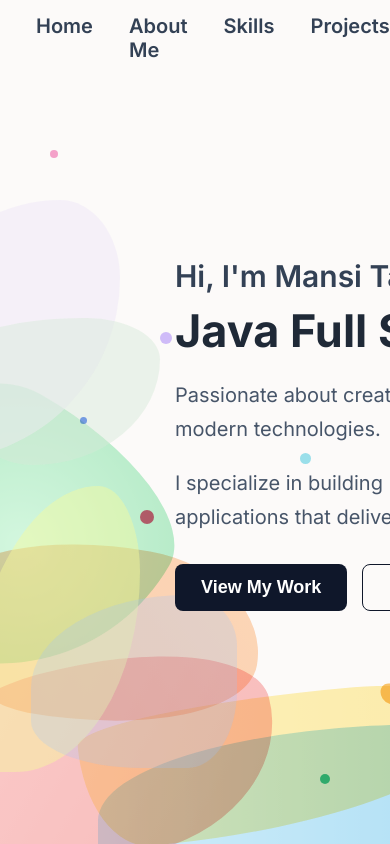
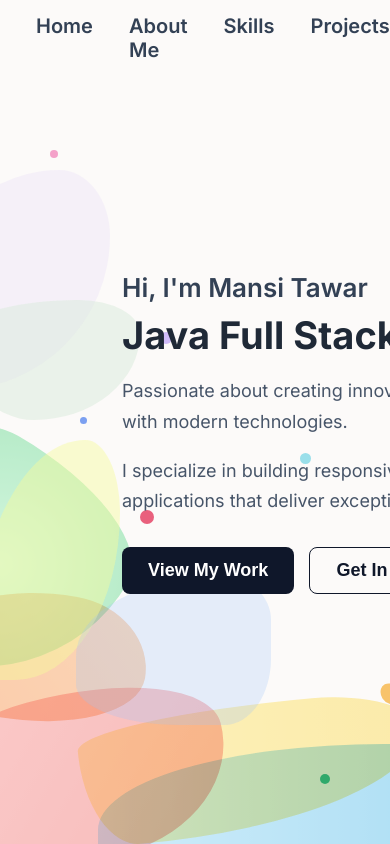
Before and after one commit to MansiTawar/mansi-portfolio, a React (Vite) app: page / in a window 390 px wide. Built offline with nearby package versions, Linux system fonts and the light colour scheme.

Commit message:
Hero Tablet view

```diff
--- a/src/styles/Hero.css
+++ b/src/styles/Hero.css
@@ -10,9 +10,12 @@
     max-width: 100%;
     padding-inline: clamp(40px, 8vw, 120px);
     position: relative;   /* REQUIRED for blobs */
-    overflow: hidden;     /* hides blob overflow */
+     overflow: hidden;   /*  hides blob overflow */
+    /* overflow-x: hidden;
+    overflow-y: visible; */
     background: #fcfaf9;
-    z-index: 1;
+    z-index: 10;
+    isolation: isolate;
 }
 
 /* .hero-section::before {
@@ -35,6 +38,8 @@
 .hero-content{
     max-width: 600px;
     transform: translateX(135px);
+    position: relative;
+    z-index: 20;
 
 }
 
@@ -97,7 +102,7 @@
   /* margin-top: 40px; */
   flex-shrink: 0;
   position: relative;
-  z-index: 2;
+
 
 }
 
@@ -109,6 +114,21 @@
 
   transform: translate(125px ,73px);  /* safe - image LOWER → use transform, not margin*/
 
+  /* for soft edge left/right */
+  -webkit-mask-image: linear-gradient(
+    to right,
+    rgba(0,0,0,0) 0%,
+    rgba(0,0,0,1) 15%,
+    rgba(0,0,0,1) 85%,
+    rgba(0,0,0,0) 100%
+  );
+  mask-image: linear-gradient(
+    to right,
+    rgba(0,0,0,0) 0%,
+    rgba(0,0,0,1) 15%,
+    rgba(0,0,0,1) 85%,
+    rgba(0,0,0,0) 100%
+  );
 }
 
 
@@ -135,11 +155,6 @@
   pointer-events: none;
 }
 
-
-.hero-content{
-    position: relative;
-    z-index: 1;
-}
 
 .hero-blob-yellow {
     position: absolute;
@@ -181,9 +196,6 @@
 }
 
 
-
-
-
 /* ===== Watercolor Layer Integration ===== */
 
 /* already present but confirmed */
@@ -199,12 +211,6 @@
   z-index: 0;
 }
 
-/* keep text & image on top */
-.hero-content,
-.hero-visual {
-  position: relative;
-  z-index: 2;
-}
 
 /* Stroke Style: Clearer Edges, Translucent Pigment */
         .stroke {
@@ -262,3 +268,97 @@
         .sp7 { width: 25px; height: 25px; background: #fbbf24; bottom: 40px; left: 520px; opacity: 0.3; }
         .sp8 { width: 8px; height: 8px; background: #ec4899; top: 150px; left: 50px; opacity: 0.5; }
         .sp9 { width: 11px; height: 11px; background: #06b6d4; bottom: 380px; left: 300px; opacity: 0.4; }
+
+
+/* ===============================
+   TABLET VIEW — SAME AS PC
+   (Scale down only, no layout change)
+   =============================== */
+@media (max-width: 1024px) {
+
+  .hero-section{
+    gap: 60px; /* slightly reduced */
+    padding-inline: clamp(32px, 6vw, 80px);
+
+  }
+
+  /* CONTENT — same position, smaller */
+  .hero-content{
+    transform: translateX(90px); /* reduced from 135px */
+    max-width: 520px;
+  }
+
+  .hero-content h1{
+    font-size: 38px;
+  }
+
+  .hero-content h2{
+    font-size: 26px;
+  }
+
+  .hero-content p{
+    font-size: 18px;
+  }
+
+  /* IMAGE — same alignment, scaled */
+  .hero-visual img{
+    width: 627px;
+    transform: translate(-75px, 51px);
+  }
+
+  /* BLOBS — SAME SHAPES, SMALLER */
+  .hero-blob-purple{
+    width: 220px;
+    height: 220px;
+    top: 170px;
+    left: -110px;
+  }
+
+  .hero-blob-yellow{
+    width: 150px;
+    height: 240px;
+    top: 440px;
+    left: -30px;
+  }
+
+  .hero-blob-green{
+    width: 180px;
+    height: 120px;
+    top: 300px;
+    left: -40px;
+  }
+
+  .hero-blob-blue{
+    width: 195px;
+    height: 149px;
+    top: 576px;
+    left: 76px;
+  }
+
+  /* WATER STROKES — SAME STYLE, SHRUNK */
+  .stroke-red{
+    width: 320px;
+    height: 170px;
+    left: -90px;
+  }
+
+  .stroke-orange{
+    width: 207px;
+    height: 132px;
+  }
+
+  .stroke-yellow{
+    width: 340px;
+    height: 130px;
+  }
+
+  .stroke-green{
+    width: 240px;
+    height: 240px;
+  }
+
+  .stroke-blue{
+    width: 380px;
+    height: 160px;
+  }
+}
```
